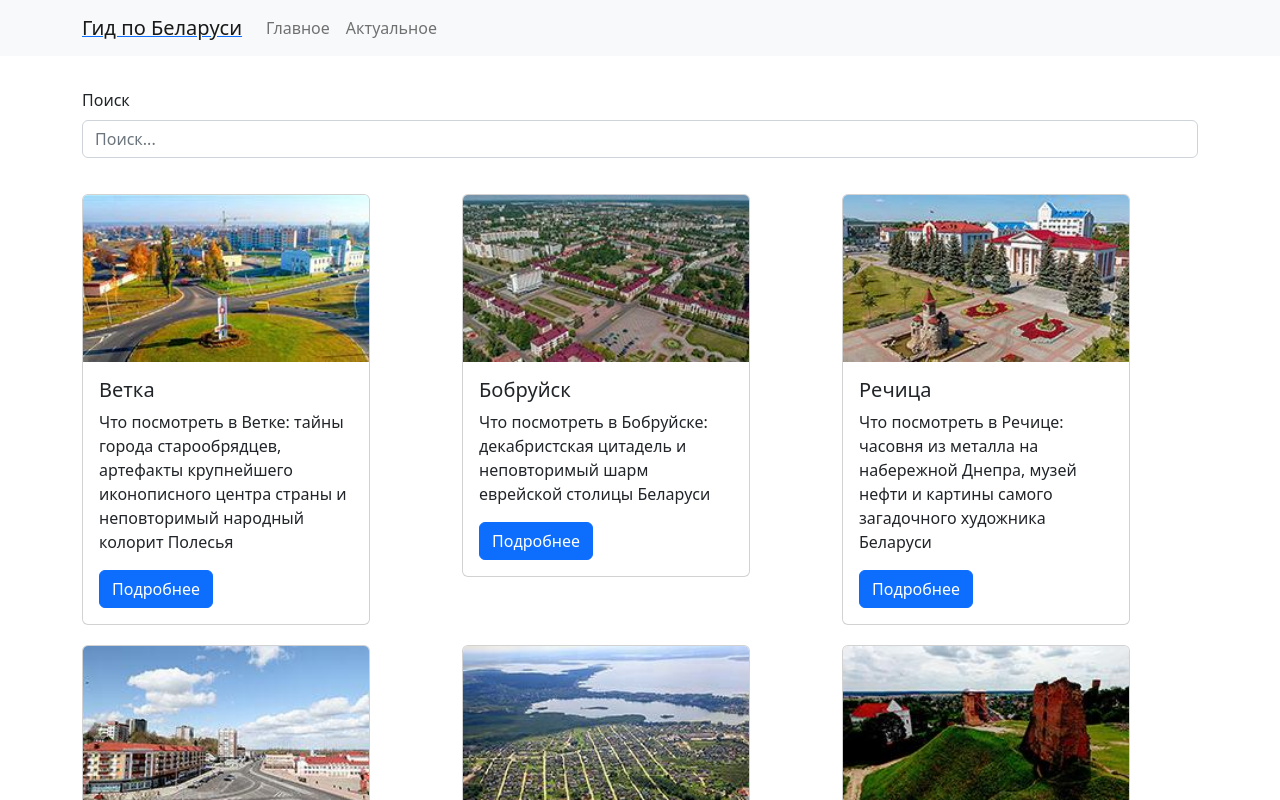
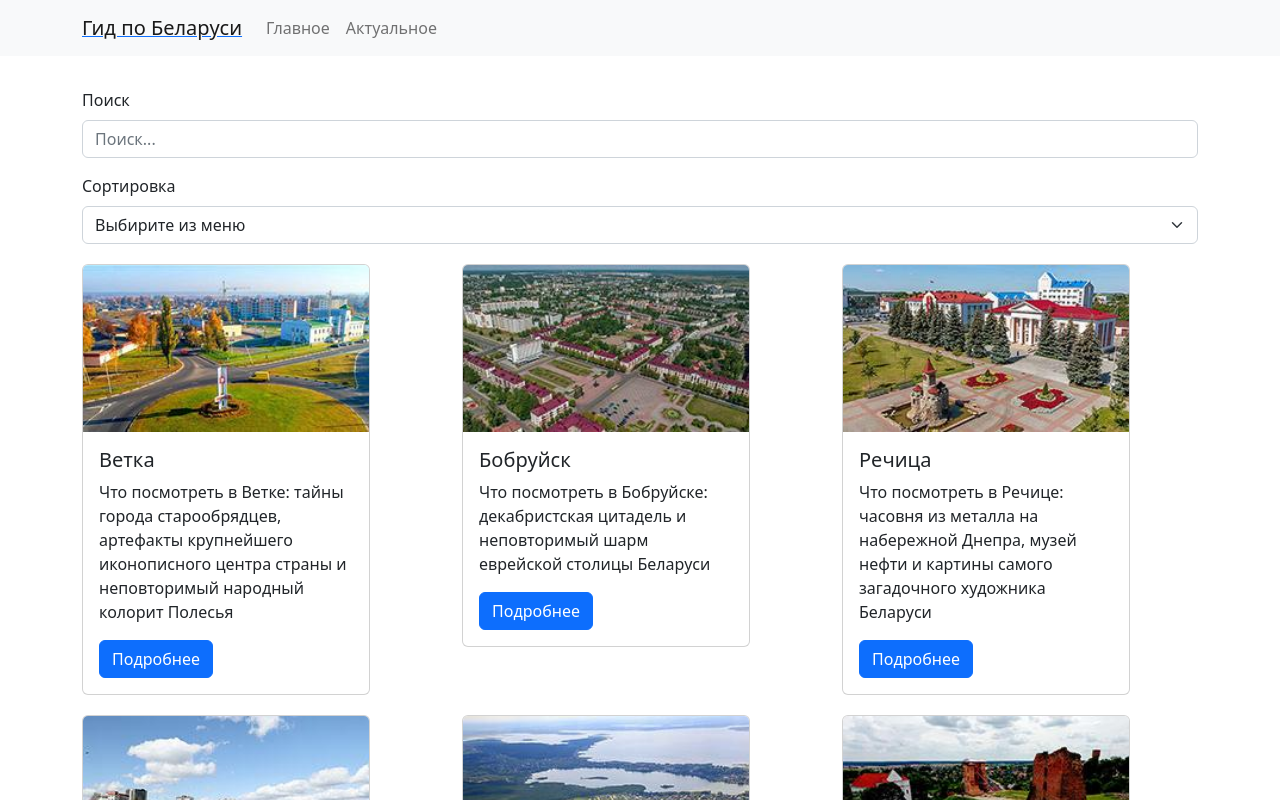
Before and after one commit to AndreyBravo/belarus-guide, a React (Create React App) app: page /home in a window 1280 px wide. Shown: the top 800 px of the page. Built offline with nearby package versions, Linux system fonts and the light colour scheme; data requests are answered from the project's data file.

Commit message:
feat: add sorted amd local storage

```diff
--- a/src/Home.jsx
+++ b/src/Home.jsx
@@ -3,12 +3,16 @@ import React, { useEffect, useState } from "react";
 import { Col, Container, Row, Card, Button, Form } from "react-bootstrap";
 
 function Home() {
+  const sortArray = ["region", "city"];
+
   const [cities, setCities] = useState([]);
   const [search, setSearch] = useState("");
-
-  useEffect(() => {
-    fetchData();
-  }, []);
+  const [sort, setSort] = useState(() => {
+    const saved = localStorage.getItem("sorted");
+    let initialValue = JSON.parse(saved);
+    if (initialValue === "Выбирите из меню") initialValue = "";
+    return initialValue || "";
+  });
 
   const fetchData = async () => {
     await fetch("http://localhost:3001/cities")
@@ -18,6 +22,14 @@ function Home() {
         console.log(err);
       });
   };
+
+  useEffect(() => {
+    fetchData();
+  }, []);
+
+  useEffect(() => {
+    localStorage.setItem("sorted", JSON.stringify(sort));
+  }, [sort]);
 
   const listItems = cities.map((city) => (
     <Col key={city.id} style={{ marginTop: "20px" }}>
@@ -32,10 +44,29 @@ function Home() {
     </Col>
   ));
 
+  const sortItems = sortArray.map((item, index) => (
+    <option value={item} key={index}>
+      {item}
+    </option>
+  ));
+
   const onSearch = async (e) => {
     const val = e.target.value;
     setSearch(val);
     await fetch(`http://localhost:3001/cities?city_like=${val}`)
+      .then((res) => res.json())
+      .then((data) => {
+        setCities(data);
+      })
+      .catch((err) => {
+        console.log(err);
+      });
+  };
+
+  const onSort = async (e) => {
+    const val = e.target.value;
+    setSort(val);
+    await fetch(`http://localhost:3001/cities?_sort=${val}`)
       .then((res) => res.json())
       .then((data) => {
         setCities(data);
@@ -56,7 +87,18 @@ function Home() {
             placeholder="Поиск..."
           />
         </Form.Group>
-        <Row>{listItems}</Row>
+        <Form.Label>Сортировка</Form.Label>
+        <Form.Select onChange={onSort} value={sort}>
+          <option>Выбирите из меню</option>
+          {sortItems}
+        </Form.Select>
+        {cities.length === 0 ? (
+          <Row>
+            <h2>Нет элементов</h2>
+          </Row>
+        ) : (
+          <Row>{listItems}</Row>
+        )}
       </Container>
     </>
   );
```
